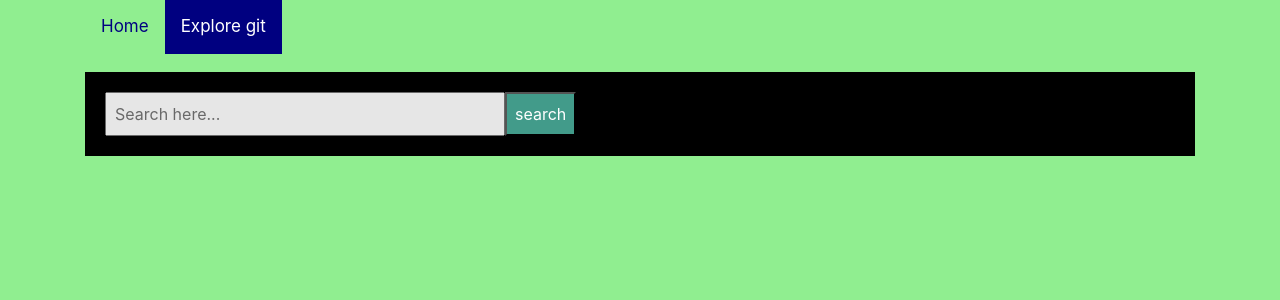
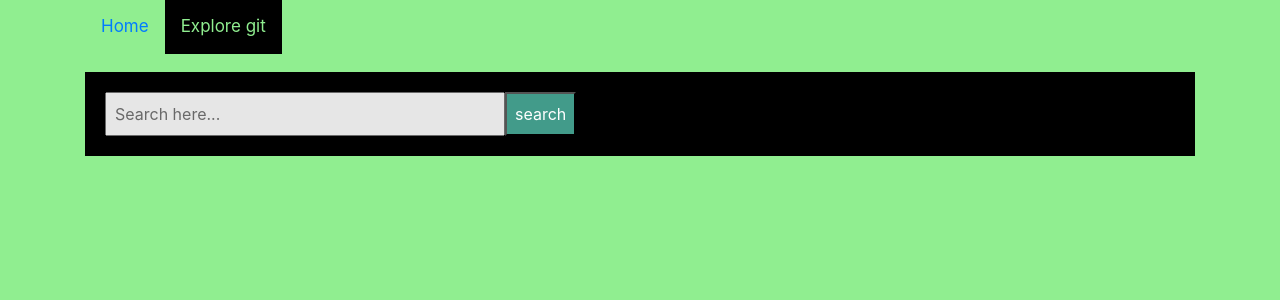
Before and after one commit to Jeffmusa/Angular-Git-Search, an Angular app: page /find in a window 1280 px wide. Shown: the top 300 px of the page. Built offline with nearby package versions, Linux system fonts and the light colour scheme.

Commit message:
debugged app

```diff
--- a/src/app/app.component.css
+++ b/src/app/app.component.css
@@ -13,16 +13,10 @@ a{
 
 #navbar a:hover {
   background-color:black;
-  color:white;
+  color:lightgreen;
 }
 
 #navbar a.active {
-  background-color:navy;
-  color: white;
+  background-color:black;
+  color: lightgreen;
 }
-a{
-  color: navy;
-}
-#navbar{
-  border-radius: 30%;
-}
--- a/src/app/search/search.component.css
+++ b/src/app/search/search.component.css
@@ -9,11 +9,11 @@ img {
 .repos{
 text-align: center;
 padding-left: 400px;
+background-color: black;
 
 }
 .card{
   width: 300px;
-
   padding: 20px;
 
 }
```
